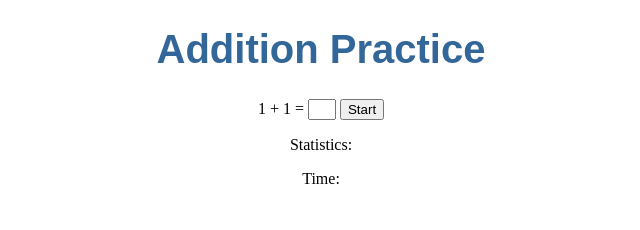
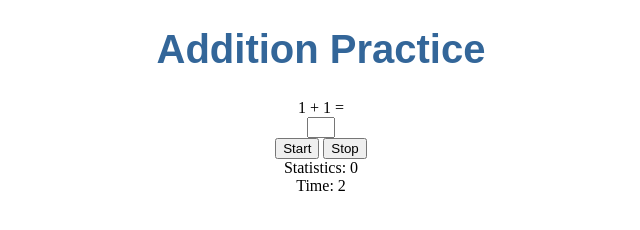
Before and after one commit to extendswind/AdditionPractice, an Electron app: page index.html in a window 800 px wide. Both pictures are taken after a click on the button "Start". Shown: the whole page, without its empty margins (79-719 px from the left). Drawn offline with Linux system fonts and the light colour scheme.

Commit message:
statistics and timer

```diff
--- a/index.html
+++ b/index.html
@@ -9,7 +9,9 @@
 
   <script>
 
-    var totleNum = 0;
+    var rightNum = 0;
+    var timerCount = 0;
+    var isTimerStop = false;
 
     function limitNumberOnly(e){
       // only accept number input
@@ -23,32 +25,55 @@
       result = document.getElementById("result").value
       num1 = parseInt(document.getElementById("num1").innerText)
       num2 = parseInt(document.getElementById("num2").innerText)
-      console.log(result)
       if(result == num1 + num2){
         document.getElementById("result").value = ""
         document.getElementById("num1").innerText = Math.round(Math.random()*90 + 10)
         document.getElementById("num2").innerText = Math.round(Math.random()*90 + 10)
+        rightNum += 1
+        document.getElementById('rightNum').innerText = rightNum
       }
     }
 
+
+    function timerCountFun(){
+      if(isTimerStop == true){
+        return ;
+      }
+      document.getElementById('timer').innerText = timerCount
+      timerCount += 1;
+      t = setTimeout("timerCountFun()", 1000)
+    }
+
     function startBtnClickEvent(){
-      function startTimer(){
-        document.getElementById('timer').value=c
-        c = c + 1
-        t = setTimeout("timedCount()", 1000)
+      timerCount = 0;
+      rightNum = 0;
+      isTimerStop = false;
+      document.getElementById('rightNum').innerText = rightNum
+      timerCountFun();
+    }
 
-      }
+    function stopBtnClickEvent() {
+      isTimerStop = true;
     }
+
   </script>
+
   <body>
     <h1>Addition Practice</h1>
 
-    <font id="num1">1</font> <font>+</font> <font id="num2">1</font> <font>=</font>
+    <div class="question">
+      <label id="num1">1</label> <label>+</label> <label id="num2">1</label> <label>=</label>
+    </div>
     <input id="result" onkeyup="inputKeyUpEvent()" onkeypress="limitNumberOnly(event)" />
-    <button id="startBtn" onclick="startBtnClickEvent()">Start</button>
-    <p id="statistics">Statistics: </p>
-    <p id="timer">Time: </p>
-
+    <div class="button">
+      <button id="startBtn" onclick="startBtnClickEvent()">Start</button>
+      <button id="stopBtn" onclick="stopBtnClickEvent()">Stop</button>
+    </div>
+    <div style="overflow: hidden;">
+      <label id="statistics">Statistics: </label>
+      <label id="rightNum">0</label>
+    </div>
+    <div style="overflow: hidden;">  Time: <label id="timer">0</label> </div>
 
 
     <script>
```
Also changed, not shown: README.md.
